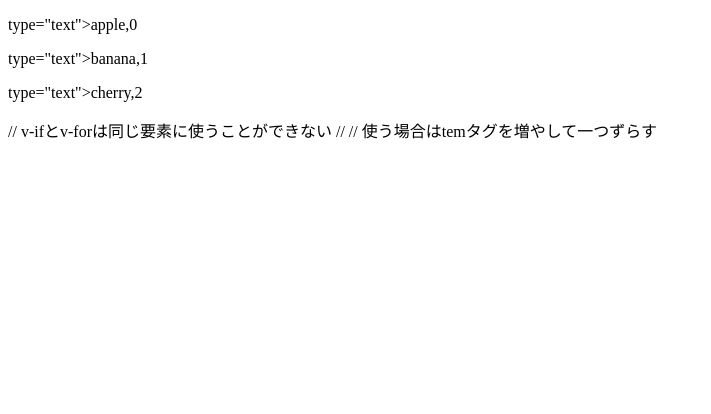
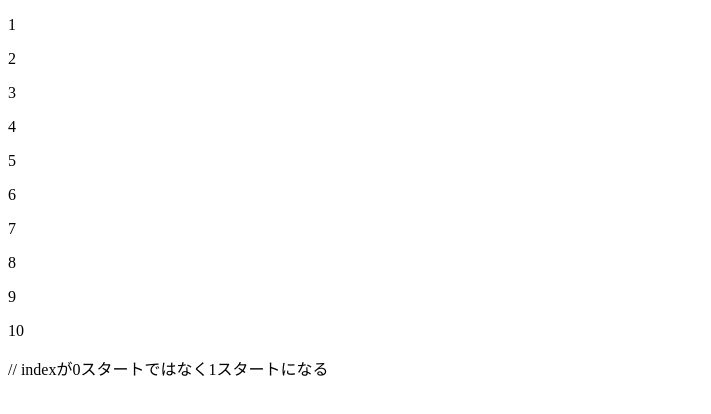
Before and after one commit to 13tyh/Vue_practice, a Vue app: page / in a window 1280 px wide. Shown: the top 414 px of the page, without its empty margins (0-711 px from the left). Built offline with nearby package versions, Linux system fonts and the light colour scheme.

Commit message:
n in 数字  の時の挙動

```diff
--- a/src/App.vue
+++ b/src/App.vue
@@ -1,20 +1,8 @@
 <script setup>
 import { ref } from 'vue'
-const fruits = ref(['apple', 'banana', 'cherry'])
-const user = ref({
-  name: 'Yoshipi',
-  age: 25,
-  gender: 'man',
-})
 </script>
 <template>
-  <template v-for="(fruit, index) in fruits" :key="fruit">
-    <p>type="text">{{ fruit }},{{ index }}</p>
-  </template>
-  // v-ifとv-forは同じ要素に使うことができない // // 使う場合はtemタグを増やして一つずらす
-
-  <template>
-    <p v-for="(value, key, index) in user" :key="value">{{ key }}:{{ value }}({{ index }})</p>
-  </template>
+  <p v-for="n in 10" :key="n">{{ n }}</p>
+  // indexが0スタートではなく1スタートになる
 </template>
 <style></style>
```
